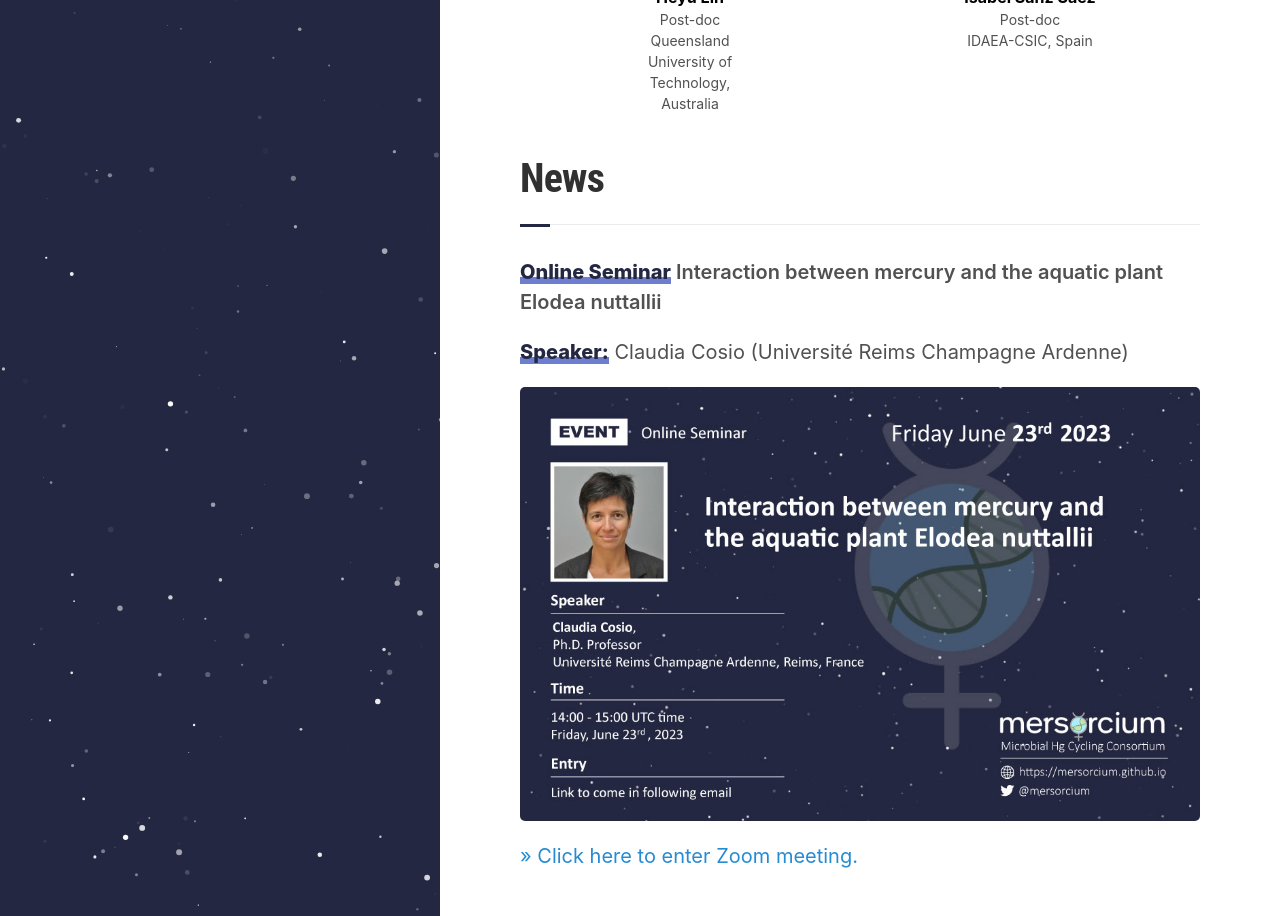
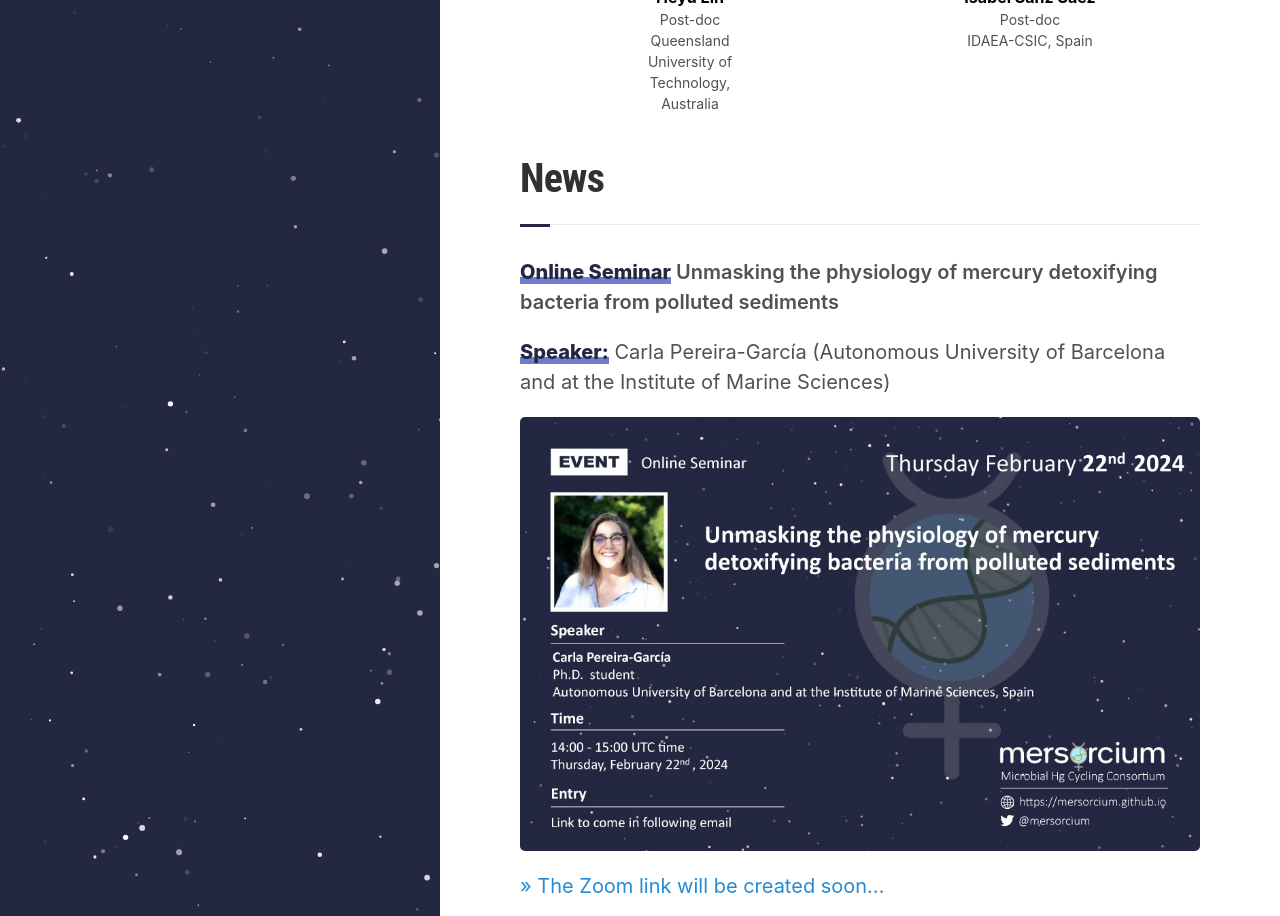
Before and after one commit to Mersorcium/mersorcium.github.io, a Jekyll site: the page built from index.html, in a window 1280 px wide and 1400 px high, scrolled down 1327 px. Shown: the top 916 px of the window. Built offline with Jekyll 4.4.1, drawn with Linux system fonts in a browser that asks for light colours; the list of posts is cut into pages by our own code.

Commit message:
update Seminar-20240222-Carla.jpg

```diff
--- a/_includes/news.html
+++ b/_includes/news.html
@@ -1,10 +1,9 @@
 
 <div class="section">
     <h1 class="section-title underline">News</h1>
-    <p class="seminar-title"><span class="newstype">Online Seminar</span> Interaction between mercury and the aquatic plant Elodea nuttallii</p>
-    <p><span class="newstype">Speaker:</span> Claudia Cosio (Université Reims Champagne Ardenne)</p>
+    <p class="seminar-title"><span class="newstype">Online Seminar</span> Unmasking the physiology of mercury detoxifying bacteria from polluted sediments</p>
+    <p><span class="newstype">Speaker:</span> Carla Pereira-García (Autonomous University of Barcelona and at the Institute of Marine Sciences)</p>
     <!-- <a href="https://youtu.be/16cejGujTSA">&raquo; View history recording in Mersorcium YouTube Channel</a> -->
-    <img src="{{ "/posters/Seminar-20230623-Claudia.jpg" | relative_url }}" alt="poster" />
-    <!-- <a href="#">&raquo; The Zoom link will be created soon...</a> -->
-    <a href="https://stockholmuniversity.zoom.us/j/64719705803">&raquo; Click here to enter Zoom meeting.</a>
+    <img src="{{ "/posters/Seminar-20240222-Carla.jpg" | relative_url }}" alt="poster" />
+    <a href="#">&raquo; The Zoom link will be created soon...</a>
 </div>
```
Also changed, not shown: category/1-events.md (+11 -0 lines), posters/Seminar-20240222-Carla.jpg (added).
